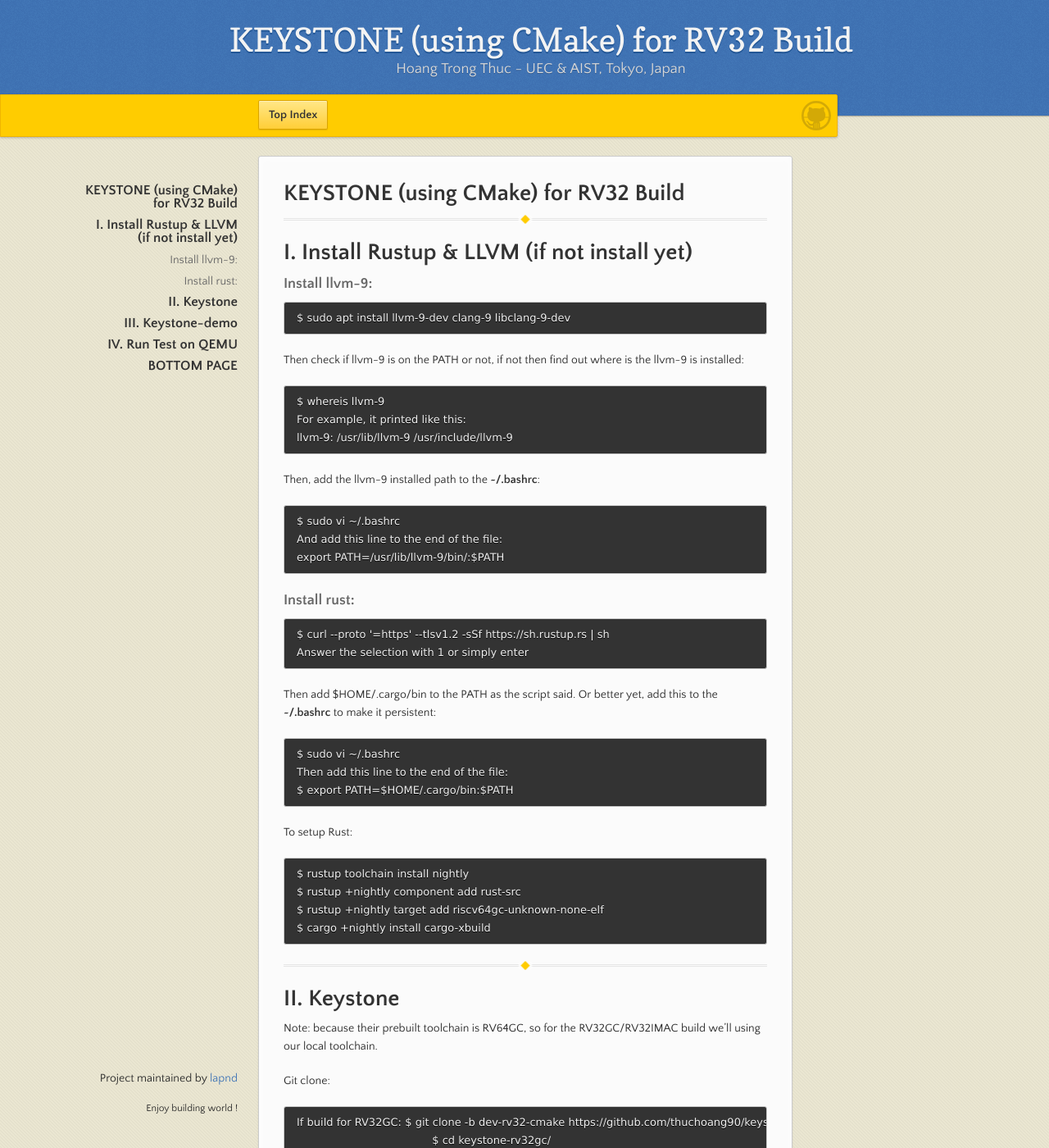
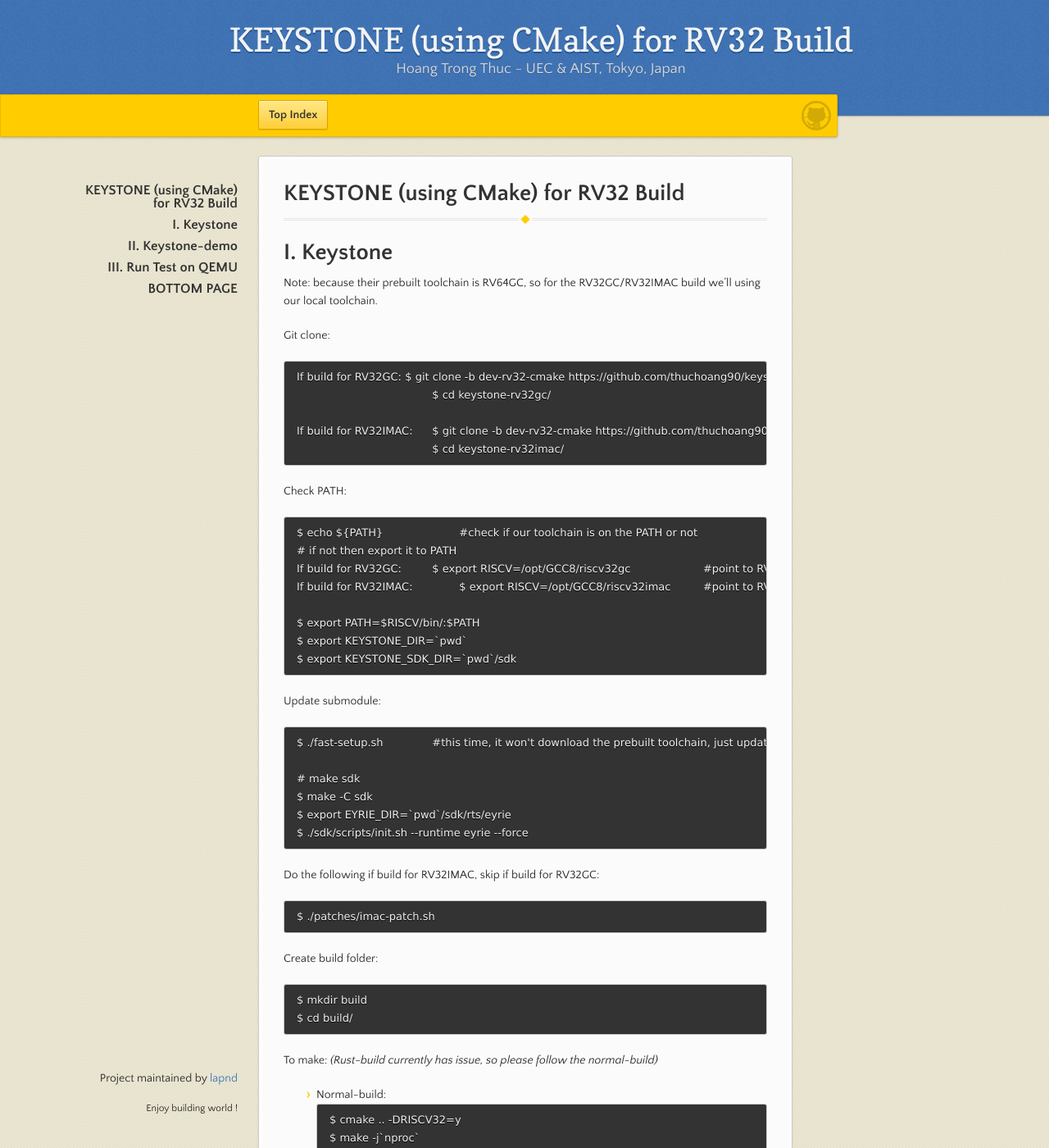
Before and after one commit to lapnd/httdes.github.io, a Jekyll site: the page built from keystone-cmake-32.md, in a window 1280 px wide and 1400 px high. Shown: the whole window at 82% size. Built offline with Jekyll 4.4.1, drawn with Linux system fonts in a browser that asks for light colours; our own code applies the rules of GitHub Pages for plain Markdown files; some of the changed text lies outside the part shown.

Commit message:
Update keystone-cmake-32.md

````diff
--- a/keystone-cmake-32.md
+++ b/keystone-cmake-32.md
@@ -6,53 +6,7 @@ layout : default
 
 * * *
 
-# I. Install Rustup & LLVM (if not install yet)
-
-### Install llvm-9:
-
-```
-$ sudo apt install llvm-9-dev clang-9 libclang-9-dev
-```
-
-Then check if llvm-9 is on the PATH or not, if not then find out where is the llvm-9 is installed:
-```
-$ whereis llvm-9
-For example, it printed like this:
-llvm-9: /usr/lib/llvm-9 /usr/include/llvm-9
-```
-
-Then, add the llvm-9 installed path to the **~/.bashrc**:
-```
-$ sudo vi ~/.bashrc
-And add this line to the end of the file:
-export PATH=/usr/lib/llvm-9/bin/:$PATH
-```
-
-### Install rust:
-
-```
-$ curl --proto '=https' --tlsv1.2 -sSf https://sh.rustup.rs | sh
-Answer the selection with 1 or simply enter
-```
-
-Then add $HOME/.cargo/bin to the PATH as the script said. Or better yet, add this to the **~/.bashrc** to make it persistent:
-```
-$ sudo vi ~/.bashrc
-Then add this line to the end of the file:
-$ export PATH=$HOME/.cargo/bin:$PATH
-```
-
-To setup Rust:
-```
-$ rustup toolchain install nightly
-$ rustup +nightly component add rust-src
-$ rustup +nightly target add riscv64gc-unknown-none-elf
-$ cargo +nightly install cargo-xbuild
-```
-
-* * *
-
-# II. Keystone
+# I. Keystone
 
 Note: because their prebuilt toolchain is RV64GC, so for the RV32GC/RV32IMAC build we'll using our local toolchain.
 
@@ -187,7 +141,7 @@ $ make image -j`nproc`					#and update the bbl.bin there
 
 * * *
 
-# IV. Run Test on QEMU
+# III. Run Test on QEMU
 
 ```
 $ cd <keystone folder>			#go to your keystone folder
````
Also changed, not shown: other parts of keystone-cmake-32.md (+1 -1 lines).
